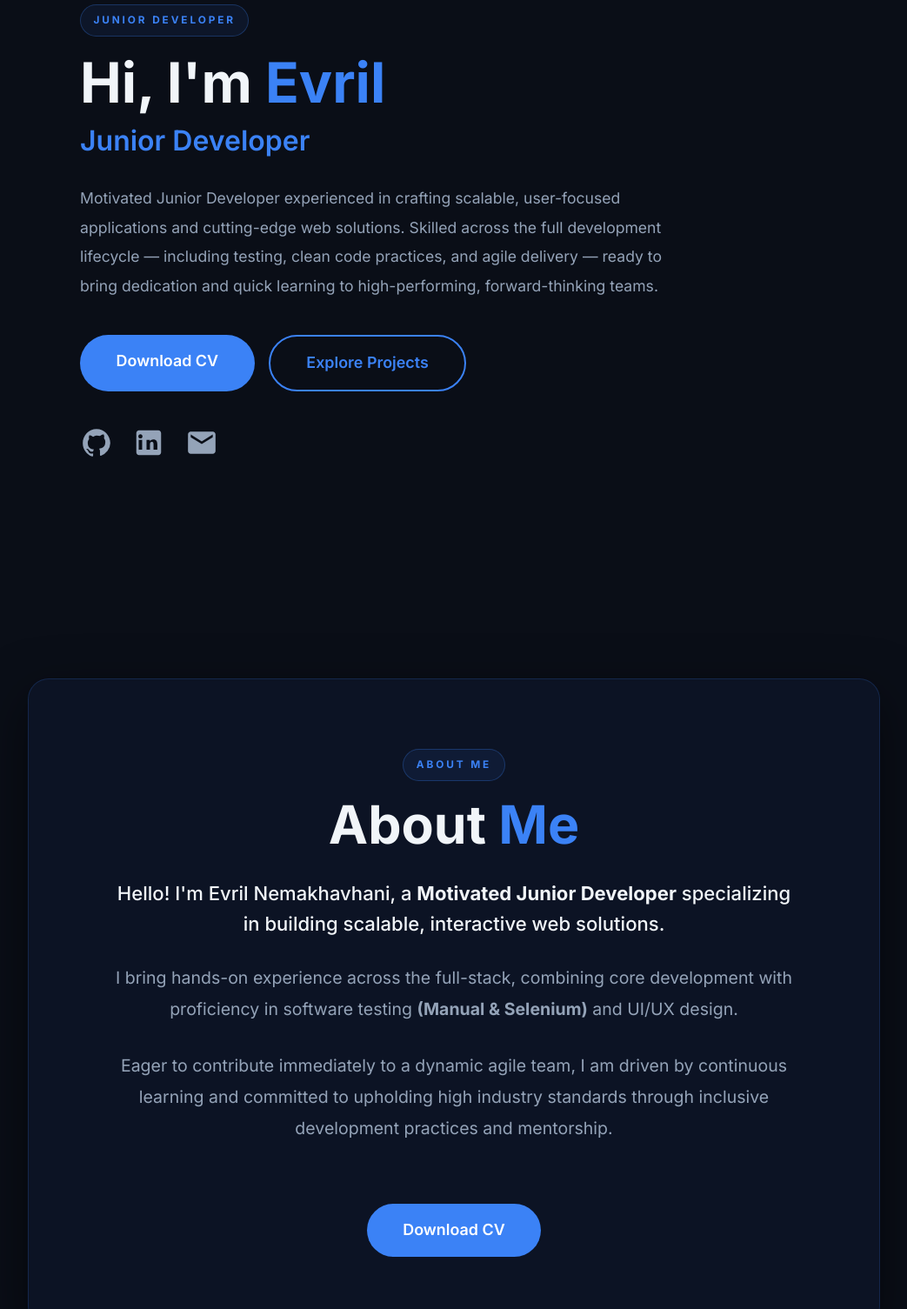
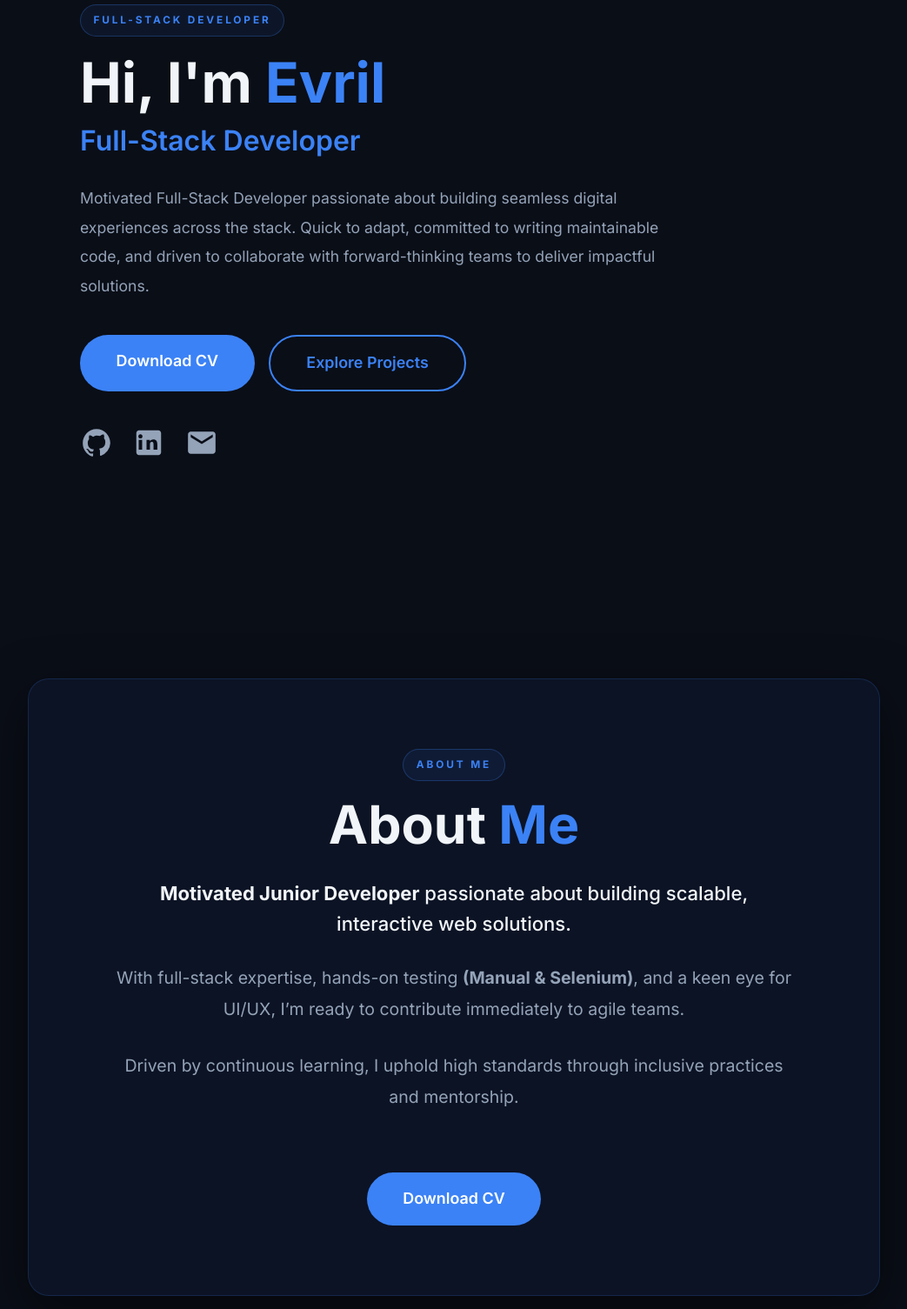
Before and after one commit to Evril01/Portfolio, a plain HTML site: page index.html in a window 1280 px wide. Shown: the part 160-1665 px from the top of the page at 87% size, without its empty margins (118-1161 px from the left). Drawn offline with Linux system fonts and the light colour scheme.

Commit message:
Update About section copy

```diff
--- a/index.html
+++ b/index.html
@@ -52,15 +52,14 @@
   <main>
     <section id="home" class="hero">
       <div class="hero-copy">
-        <p class="eyebrow">Junior Developer</p>
-        <h1>Hi, I'm <span>Evril</span></h1>
-        <h2>Junior Developer</h2>
+        <p class="eyebrow">Full-Stack Developer</p>
+        <h1 class="animated-title">Hi, I'm <span>Evril</span></h1>
+        <h2 class="animated-subtitle">Full-Stack Developer</h2>
 
-        <p class="hero-description">
-          Motivated Junior Developer experienced in crafting scalable, user-focused applications
-          and cutting-edge web solutions. Skilled across the full development lifecycle —
-          including testing, clean code practices, and agile delivery — ready to bring dedication
-          and quick learning to high-performing, forward-thinking teams.
+        <p class="hero-description animated-text">
+          Motivated Full-Stack Developer passionate about building seamless digital experiences across the stack.
+          Quick to adapt, committed to writing maintainable code, and driven to collaborate with forward-thinking teams
+          to deliver impactful solutions.
         </p>
 
         <div class="hero-buttons">
@@ -89,18 +88,16 @@
         <h1>About <span>Me</span></h1>
 
         <p class="about-lead">
-          Hello! I'm Evril Nemakhavhani, a <strong>Motivated Junior Developer</strong> specializing in
-          building scalable, interactive web solutions.
+          <strong>Motivated Junior Developer</strong> passionate about building scalable, interactive web solutions.
         </p>
 
         <p class="about-text">
-          I bring hands-on experience across the full-stack, combining core development with proficiency in
-          software testing <strong>(Manual & Selenium)</strong> and UI/UX design.
+          With full-stack expertise, hands-on testing <strong>(Manual & Selenium)</strong>, and a keen eye for UI/UX,
+          I’m ready to contribute immediately to agile teams.
         </p>
 
         <p class="about-text">
-          Eager to contribute immediately to a dynamic agile team, I am driven by continuous learning and
-          committed to upholding high industry standards through inclusive development practices and mentorship.
+          Driven by continuous learning, I uphold high standards through inclusive practices and mentorship.
         </p>
 
         <a href="./cv/CV%20(1).pdf" class="btn-cv" download>Download CV</a>
--- a/styles.css
+++ b/styles.css
@@ -236,6 +236,29 @@ input:checked + .slider:before {
   color: var(--accent);
   margin-bottom: 1.5rem;
   font-weight: 600;
+}
+
+.animated-title,
+.animated-subtitle,
+.animated-text {
+  opacity: 0;
+  transform: translateY(22px);
+  animation: fadeUp 0.9s ease forwards;
+}
+
+.animated-title { animation-delay: 0.15s; }
+.animated-subtitle { animation-delay: 0.35s; }
+.animated-text { animation-delay: 0.55s; }
+
+@keyframes fadeUp {
+  0% {
+    opacity: 0;
+    transform: translateY(22px);
+  }
+  100% {
+    opacity: 1;
+    transform: translateY(0);
+  }
 }
 
 .hero-description {
```
